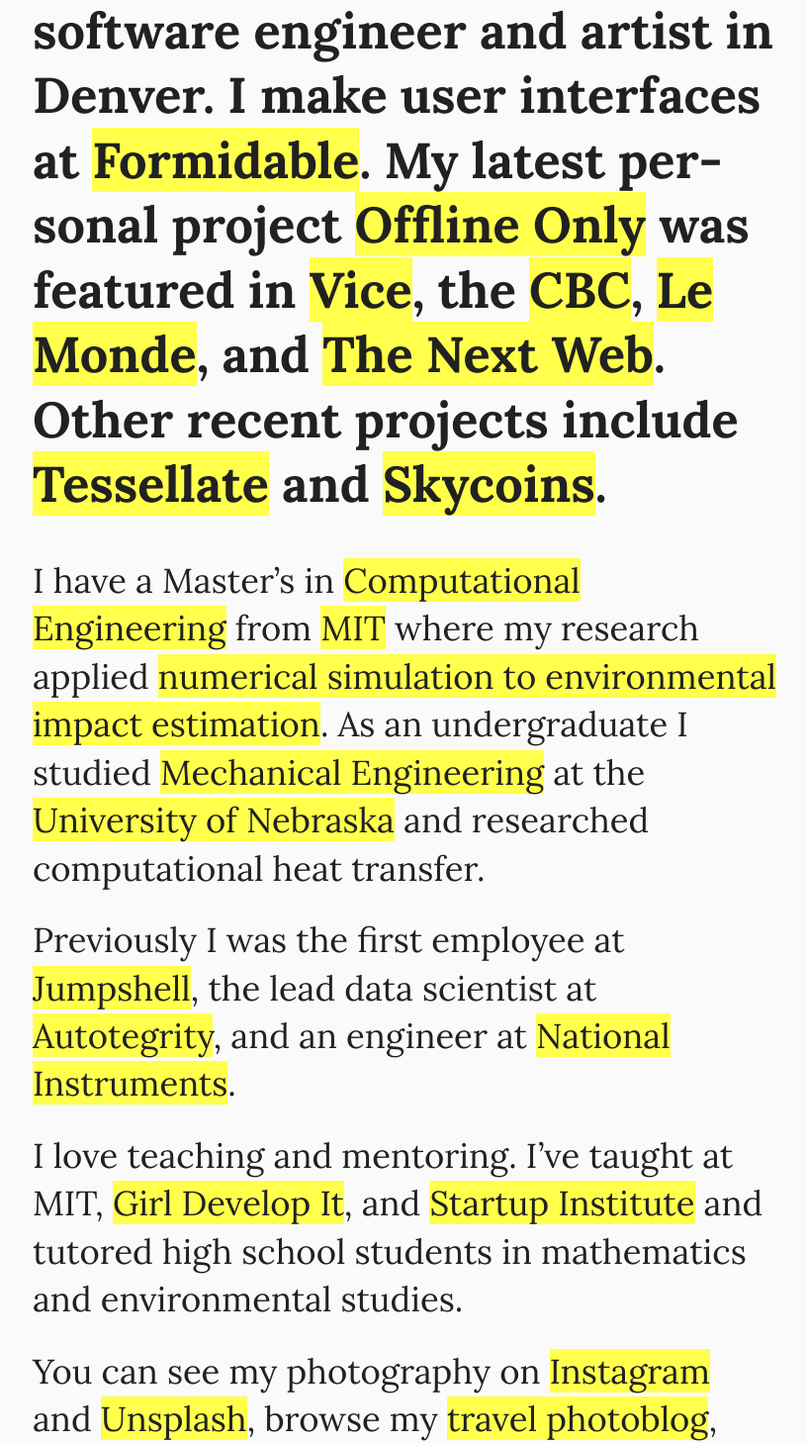
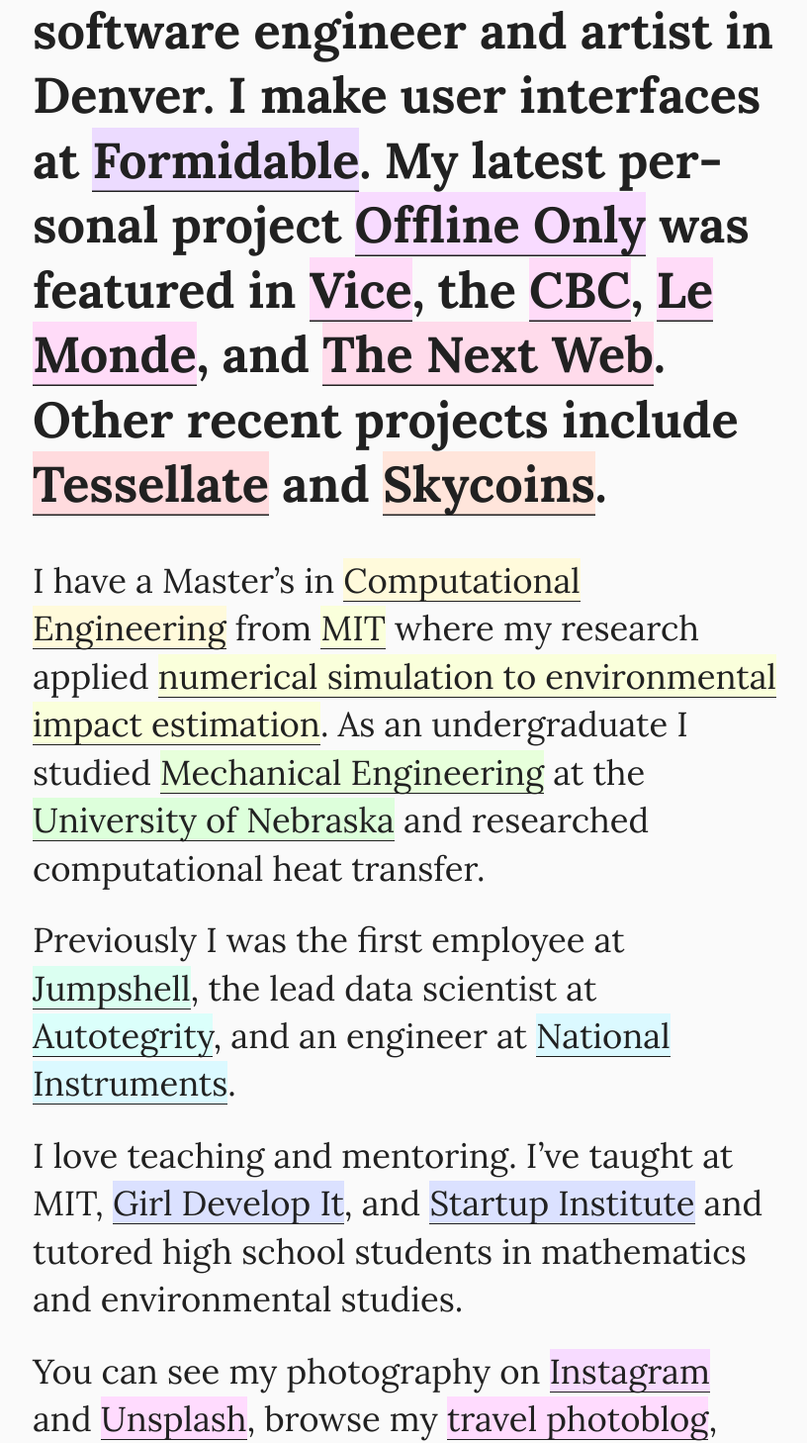
Before and after one commit to chrisbolin/about, a React (Create React App) app: page / in a window 1280 px wide. Shown: the part 100-1558 px from the top of the page at 99% size, without its empty margins (231-1047 px from the left). Built offline with nearby package versions, Linux system fonts and the light colour scheme.

Commit message:
link styling changes

```diff
--- a/src/App.css
+++ b/src/App.css
@@ -37,13 +37,18 @@
 a {
 	text-decoration: none;
 	color: inherit;
-	background: hsl(60, 100%, 65%);
+	background: none;
 	transition: color 300ms ease-out, background-color 300ms ease-out;
+  box-shadow: inset 0 -1px hsl(0, 0%, 13%);
+}
+
+.big a {
+  box-shadow: inset 0 -1.5px hsl(0, 0%, 13%);
 }
 
 a:hover {
-	background: hsl(0, 0%, 13%);
-	color: hsl(0, 0%, 98%);
+	background: hsl(0, 0%, 13%) !important;
+	color: hsl(0, 0%, 98%) !important;
 }
 
 ::selection {
--- a/src/App.js
+++ b/src/App.js
@@ -1,44 +1,8 @@
 import React, { Component } from 'react';
+import Link from './Link';
 import './App.css';
 
-const links = {
-	'Chris Bolin': 'https://chris.bolin.co/',
-	'Computational Engineering': 'https://computationalengineering.mit.edu/',
-	'Formidable': 'https://formidable.com/',
-	'MIT': 'https://mit.edu/',
-	'Offline Only': 'https://chris.bolin.co/offline/',
-	'Vice': 'https://motherboard.vice.com/en_us/article/kzzgjn/this-website-only-works-when-youre-offline',
-	'CBC': 'http://www.cbc.ca/radio/spark/want-to-look-at-this-guy-s-website-go-offline-1.4281329',
-	'Le Monde': 'http://www.lemonde.fr/big-browser/article/2017/08/29/et-si-se-deconnecter-vous-aidait-a-mieux-profiter-des-richesses-d-internet_5177910_4832693.html',
-	'The Next Web': 'https://thenextweb.com/insider/2017/08/21/this-manifesto-against-internet-addiction-can-only-be-viewed-offline/',
-	'Tessellate': 'https://chris.bolin.co/tessellate/',
-	'Skycoins': 'https://chris.bolin.co/skycoins/',
-	'travel photoblog': 'https://rookievagabonds.tumblr.com/',
-	'numerical simulation to environmental impact estimation': 'http://dspace.mit.edu/handle/1721.1/82189',
-	'Mechanical Engineering': 'http://engineering.unl.edu/mme/',
-	'University of Nebraska': 'http://www.unl.edu/',
-	'Jumpshell': 'https://www.jumpshell.com/',
-	'Autotegrity': 'https://www.cogolabs.com/portfolio/autotegrity',
-	'National Instruments': 'http://www.ni.com/',
-	'Girl Develop It': 'https://www.girldevelopit.com/',
-	'Startup Institute': 'https://www.startupinstitute.com/',
-	'Instagram': 'https://www.instagram.com/bolinchris/',
-	'Unsplash': 'https://unsplash.com/@chrisbolin',
-	'book of abandoned places': 'http://www.blurb.com/books/1234410-shipwrecked',
-	'All Things Considered': 'http://www.npr.org/2016/07/22/487078911/liberal-son-attends-gop-convention-with-delegate-dad',
-	'some of my writing': 'https://chris.bolin.co/words/',
-	'CodePen': 'https://codepen.io/chrisbolin/',
-	'Twitter': 'https://twitter.com/bolinchris',
-	'email me': 'mailto:bolin.chris@gmail.com',
-};
-
-const Link = ({children}) => (
-	<a href={links[children]} target="_blank">
-		{links[children] ? children : <i style={{background: 'red'}}>{children}</i>}
-	</a>
-);
-
-class App extends Component {
+export default class App extends Component {
 	componentDidMount() {
 		console.log(`what's up, nerds`);
 	}
@@ -72,5 +36,3 @@
     );
   }
 }
-
-export default App;
--- /dev/null
+++ b/src/Link.js
@@ -0,0 +1,60 @@
+import React, { Component } from 'react';
+
+const links = {
+	'Chris Bolin': 'https://chris.bolin.co/',
+	'Computational Engineering': 'https://computationalengineering.mit.edu/',
+	'Formidable': 'https://formidable.com/',
+	'MIT': 'https://mit.edu/',
+	'Offline Only': 'https://chris.bolin.co/offline/',
+	'Vice': 'https://motherboard.vice.com/en_us/article/kzzgjn/this-website-only-works-when-youre-offline',
+	'CBC': 'http://www.cbc.ca/radio/spark/want-to-look-at-this-guy-s-website-go-offline-1.4281329',
+	'Le Monde': 'http://www.lemonde.fr/big-browser/article/2017/08/29/et-si-se-deconnecter-vous-aidait-a-mieux-profiter-des-richesses-d-internet_5177910_4832693.html',
+	'The Next Web': 'https://thenextweb.com/insider/2017/08/21/this-manifesto-against-internet-addiction-can-only-be-viewed-offline/',
+	'Tessellate': 'https://chris.bolin.co/tessellate/',
+	'Skycoins': 'https://chris.bolin.co/skycoins/',
+	'travel photoblog': 'https://rookievagabonds.tumblr.com/',
+	'numerical simulation to environmental impact estimation': 'http://dspace.mit.edu/handle/1721.1/82189',
+	'Mechanical Engineering': 'http://engineering.unl.edu/mme/',
+	'University of Nebraska': 'http://www.unl.edu/',
+	'Jumpshell': 'https://www.jumpshell.com/',
+	'Autotegrity': 'https://www.cogolabs.com/portfolio/autotegrity',
+	'National Instruments': 'http://www.ni.com/',
+	'Girl Develop It': 'https://www.girldevelopit.com/',
+	'Startup Institute': 'https://www.startupinstitute.com/',
+	'Instagram': 'https://www.instagram.com/bolinchris/',
+	'Unsplash': 'https://unsplash.com/@chrisbolin',
+	'book of abandoned places': 'http://www.blurb.com/books/1234410-shipwrecked',
+	'All Things Considered': 'http://www.npr.org/2016/07/22/487078911/liberal-son-attends-gop-convention-with-delegate-dad',
+	'some of my writing': 'https://chris.bolin.co/words/',
+	'CodePen': 'https://codepen.io/chrisbolin/',
+	'Twitter': 'https://twitter.com/bolinchris',
+	'email me': 'mailto:bolin.chris@gmail.com',
+};
+
+export default class Link extends Component {
+	componentDidMount() {
+		this.rect = this.element.getBoundingClientRect();
+		this.forceUpdate();
+	}
+	style() {
+		if (!this.rect) return;
+
+		const hue = Math.round(190 + 100*(this.rect.y / 300));
+		return {
+			backgroundColor: `hsl(${hue}, 100%, 93%)`
+		};
+	}
+	render() {
+		const {children} = this.props;
+
+		const href = links[children];
+
+		if (!href) return '';
+
+		return (
+			<a href={href} target="_blank" ref={element => { this.element = element }} style={this.style()}>
+				{children}
+			</a>
+		);
+	}
+}
```
